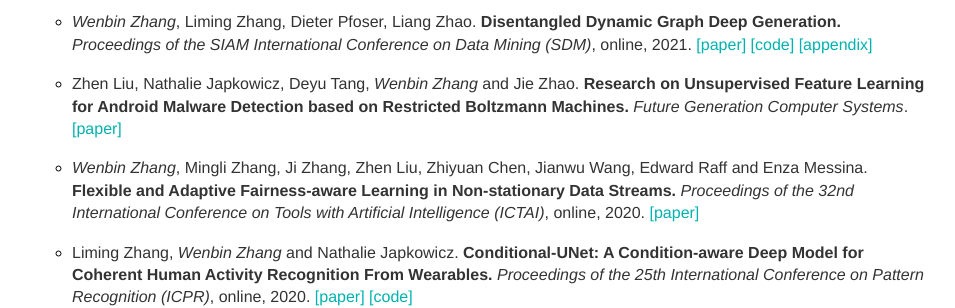
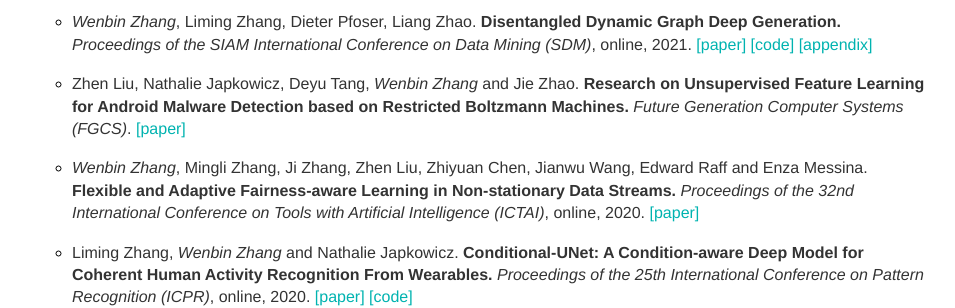
Before and after one commit to vanbanTruong/vanbanTruong.github.io, a Jekyll site: the page built from research.md, in a window 1280 px wide. Shown: the part 240-548 px from the top of the page, without its empty margins (160-1115 px from the left). Built offline with Jekyll 4.4.1, drawn with Linux system fonts in a browser that asks for light colours.

Commit message:
Update research.md

```diff
--- a/research.md
+++ b/research.md
@@ -16,7 +16,7 @@ For a full list of publications, visit my [Google Scholar page](https://scholar.
 * *Wenbin Zhang*, Liming Zhang, Dieter Pfoser, Liang Zhao. **Disentangled Dynamic Graph Deep Generation.** *Proceedings of the SIAM International Conference on Data Mining (SDM)*, online, 2021. [[paper]](/assets/SDM21.pdf) [[code]](https://github.com/vanbanTruong/D2G2) [[appendix]](/assets/SDM21_appendix.pdf)
 
 
-* Zhen Liu, Nathalie Japkowicz, Deyu Tang, *Wenbin Zhang* and Jie Zhao. **Research on Unsupervised Feature Learning for Android Malware Detection based on Restricted Boltzmann Machines.** *Future Generation Computer Systems*. [[paper]](/assets/FGCS21.pdf)
+* Zhen Liu, Nathalie Japkowicz, Deyu Tang, *Wenbin Zhang* and Jie Zhao. **Research on Unsupervised Feature Learning for Android Malware Detection based on Restricted Boltzmann Machines.** *Future Generation Computer Systems (FGCS)*. [[paper]](/assets/FGCS21.pdf)
 
 
 * *Wenbin Zhang*, Mingli Zhang, Ji Zhang, Zhen Liu, Zhiyuan Chen, Jianwu Wang, Edward Raff and Enza Messina. **Flexible and Adaptive Fairness-aware Learning in Non-stationary Data Streams.** *Proceedings of the 32nd International Conference on Tools with Artificial Intelligence (ICTAI)*, online, 2020. [[paper]](/assets/ICTAI20.pdf)
```
